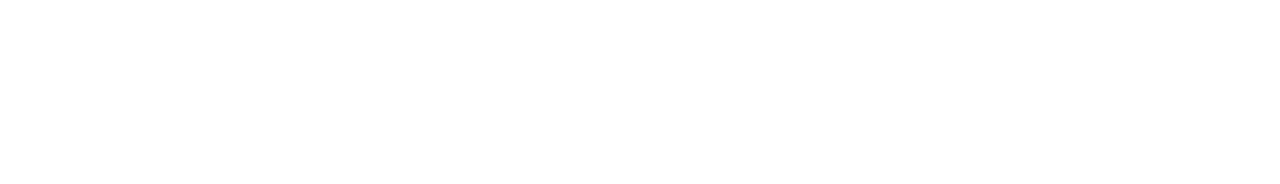
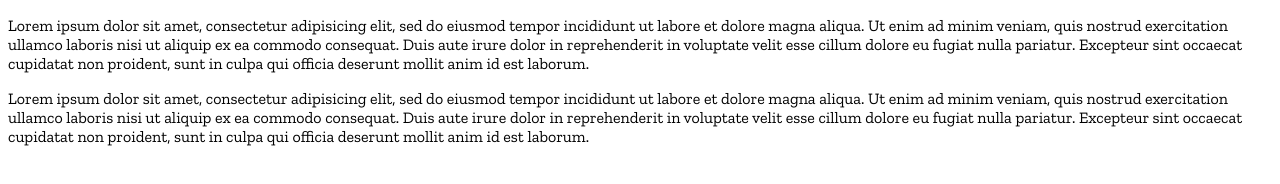
Before and after one commit to Winta2020/warmup-rep, a plain HTML site: page index.html in a window 1280 px wide. Drawn offline with nearby package versions, Linux system fonts and the light colour scheme.

Commit message:
updated style/font

```diff
--- a/index.html
+++ b/index.html
@@ -4,6 +4,9 @@
   <meta charset="UTF-8">
   <meta name="viewport" content="width=device-width, initial-scale=1.0">
   <meta http-equiv="X-UA-Compatible" content="ie=edge">
+  <link rel="stylesheet" href="warmup.css">
+  <link href="https://fonts.googleapis.com/css?family=Zilla+Slab" rel="stylesheet">
+
   <title>Document</title>
 </head>
 <body>
@@ -13,10 +16,10 @@
   <main>
     <section>
       <article class="">
-
+        <p>Lorem ipsum dolor sit amet, consectetur adipisicing elit, sed do eiusmod tempor incididunt ut labore et dolore magna aliqua. Ut enim ad minim veniam, quis nostrud exercitation ullamco laboris nisi ut aliquip ex ea commodo consequat. Duis aute irure dolor in reprehenderit in voluptate velit esse cillum dolore eu fugiat nulla pariatur. Excepteur sint occaecat cupidatat non proident, sunt in culpa qui officia deserunt mollit anim id est laborum.</p>
       </article>
       <article class="">
-
+        <p>Lorem ipsum dolor sit amet, consectetur adipisicing elit, sed do eiusmod tempor incididunt ut labore et dolore magna aliqua. Ut enim ad minim veniam, quis nostrud exercitation ullamco laboris nisi ut aliquip ex ea commodo consequat. Duis aute irure dolor in reprehenderit in voluptate velit esse cillum dolore eu fugiat nulla pariatur. Excepteur sint occaecat cupidatat non proident, sunt in culpa qui officia deserunt mollit anim id est laborum.</p>
       </article>
     </section>
     <aside class="">
--- /dev/null
+++ b/warmup.css
@@ -0,0 +1,3 @@
+p {
+  font-family: 'Zilla Slab', serif;
+}
```
Also changed, not shown: 1 other file.
